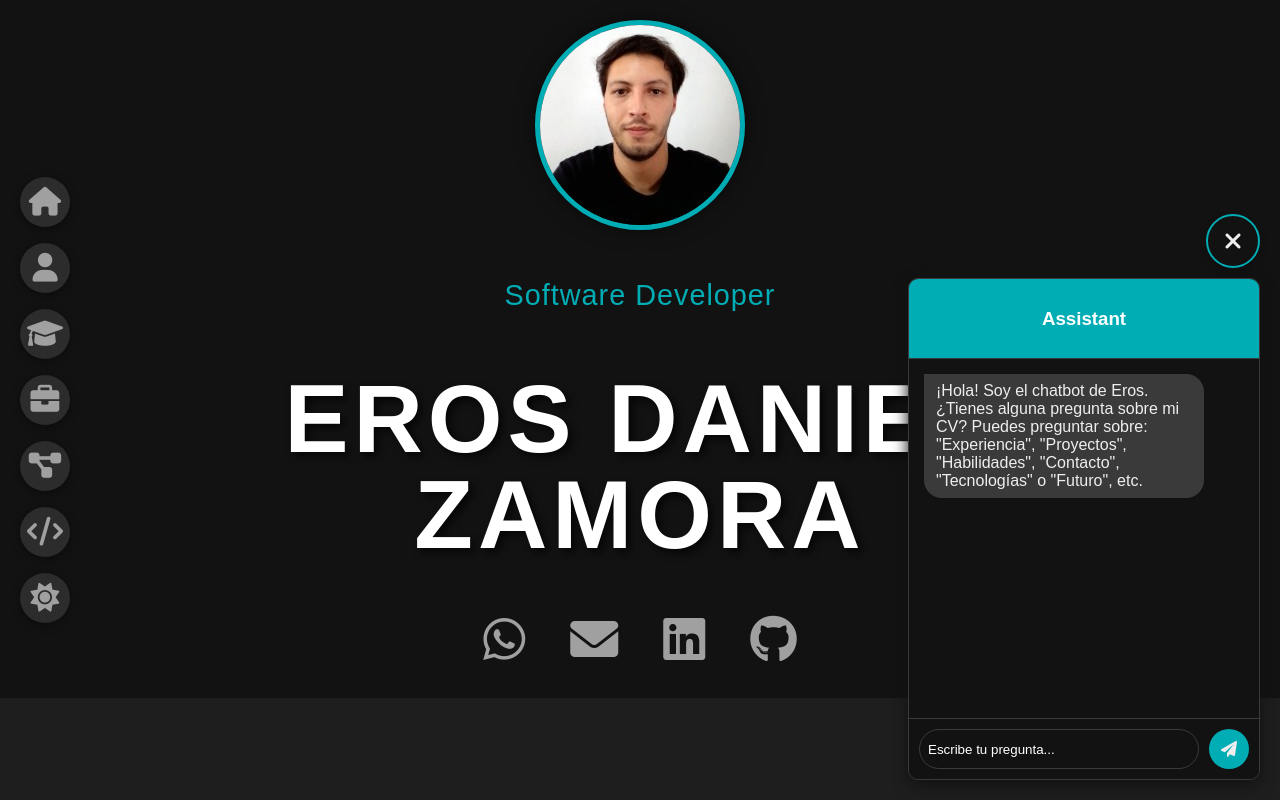
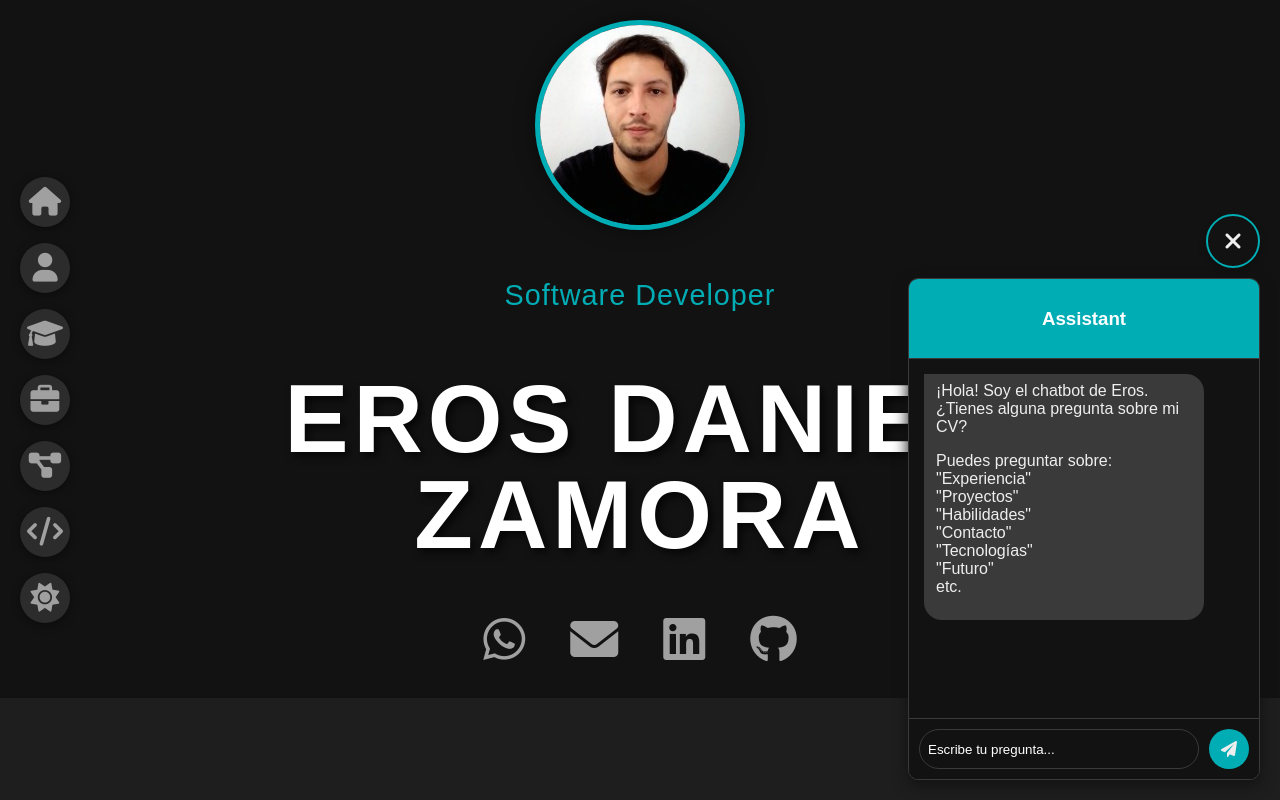
Before and after one commit to Eros23z/my-portfolio-cv-web, a React (Create React App) app: page / in a window 1280 px wide. Both pictures are taken after a click on the element 1233 px from the left and 743 px from the top of the page. Shown: the top 800 px of the page. Built offline with nearby package versions, Linux system fonts and the light colour scheme.

Commit message:
Changes on chatbot initial message

```diff
--- a/src/components/Chatbot.js
+++ b/src/components/Chatbot.js
@@ -84,7 +84,8 @@ function Chatbot() {
         <div className="chatbot-messages">
           {messages.length === 0 && (
             <div className="chatbot-message bot-message initial-message">
-              <span>¡Hola! Soy el chatbot de Eros. ¿Tienes alguna pregunta sobre mi CV? Puedes preguntar sobre: "Experiencia", "Proyectos", "Habilidades", "Contacto", "Tecnologías" o "Futuro", etc.</span>
+              <span>¡Hola! Soy el chatbot de Eros. ¿Tienes alguna pregunta sobre mi CV?</span>
+              <p>Puedes preguntar sobre:  <br />"Experiencia" <br />"Proyectos" <br />"Habilidades" <br />"Contacto" <br />"Tecnologías" <br />"Futuro" <br />etc.</p>
             </div>
           )}
           {messages.map((msg, index) => (
```
